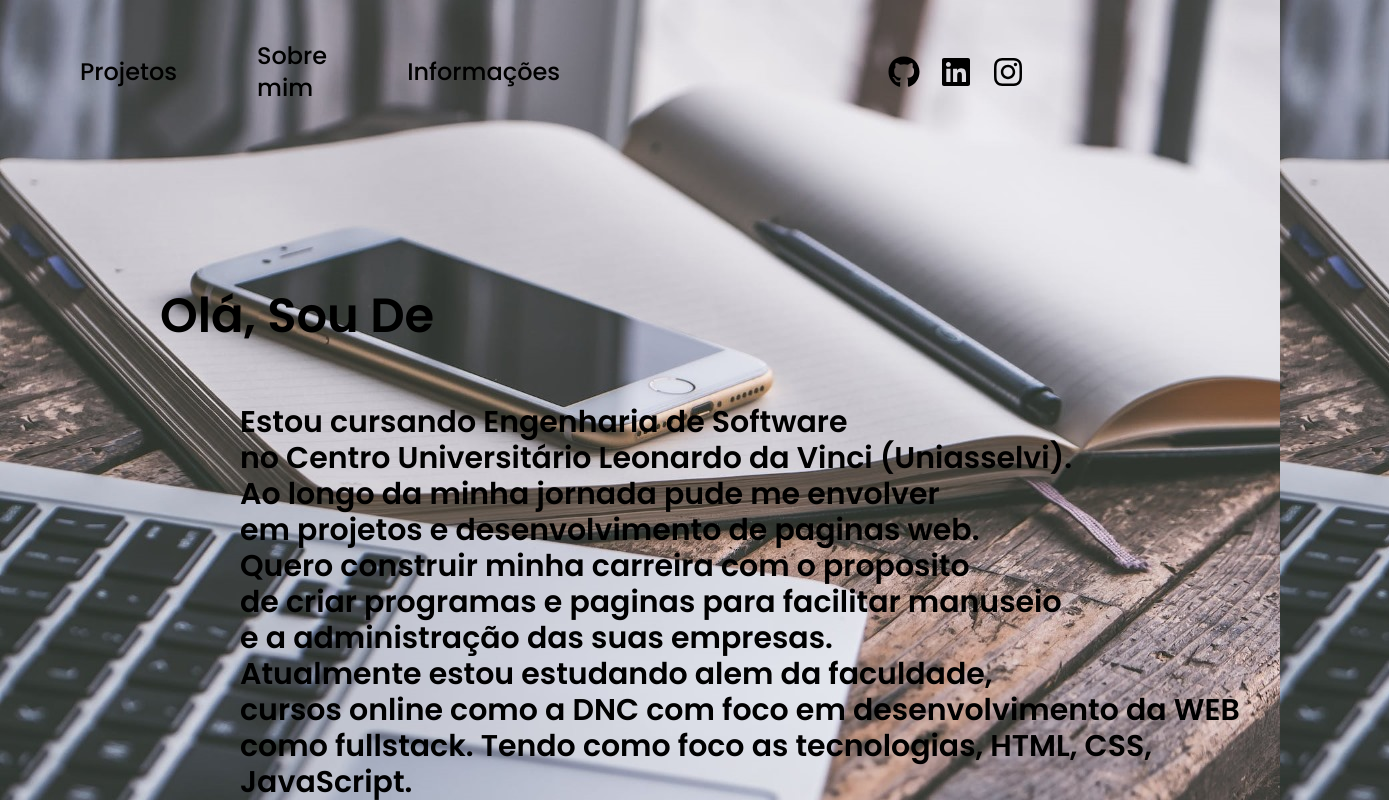
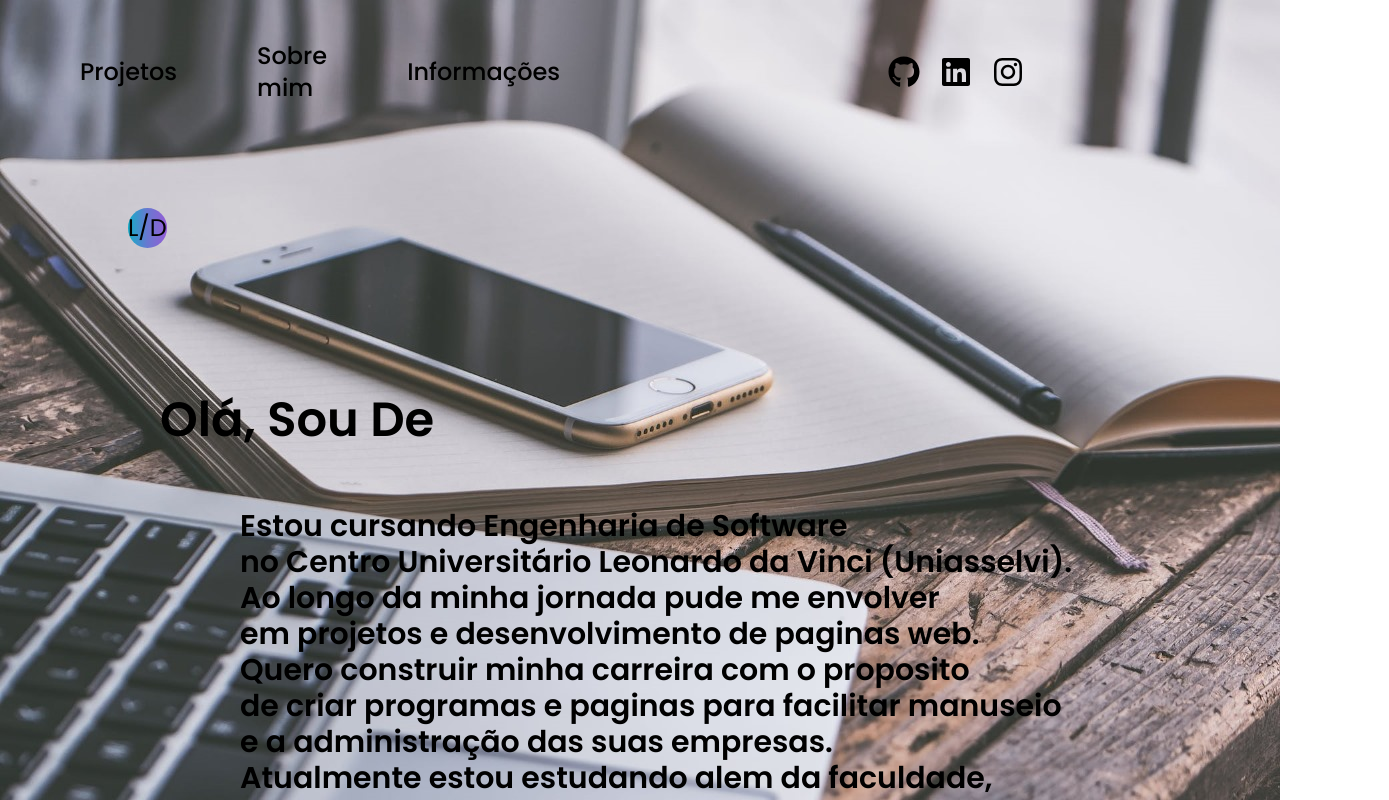
Before and after one commit to MatheusEngSoft/Portifolio-React, a React (Vite) app: page / in a window 1280 px wide. Shown: the top 800 px of the page, 1389 px wide, since content can reach past the window. Built offline with nearby package versions, Linux system fonts and the light colour scheme.

Commit message:
uso do useState para a mudança no background

```diff
--- a/index.html
+++ b/index.html
@@ -8,7 +8,7 @@
     <link href="https://fonts.googleapis.com/css2?family=Poppins:ital,wght@0,100;0,200;0,300;0,400;0,500;0,600;0,700;0,800;0,900;1,100;1,200;1,300;1,400;1,500;1,600;1,700;1,800;1,900&display=swap" rel="stylesheet">
     <title>Portifolio</title>
   </head>
-  <body style="background: url('./src/assets/img/bacground.jpg') no-repeat center center fixed; background-size: cover; margin: 0; padding: 0; box-sizing: border-box; font-family: 'Poppins', sans-serif; color: #000000;" >
+  <body>
     <div id="root"></div>
     <script type="module" src="/src/main.tsx"></script>
   </body>
--- a/src/assets/aboutme.tsx
+++ b/src/assets/aboutme.tsx
@@ -3,8 +3,6 @@ import TimeLine from "./components/timeline"
 const events = [
   { data: '2023', description: 'comecei minha faculdade de engenharia de software'},
   { data: '2024', description: 'comecei a estudar desenvolvimento web pela DNC'},
-  { data:'2024', description: 'Testando'},
-  {data:'2024', description: 'Testando novamente'}
 ]
 
 export default function AboutMe(){
--- a/src/assets/app.tsx
+++ b/src/assets/app.tsx
@@ -1,33 +1,40 @@
-import Apresentation from './apresentation'
-import AboutMe from './aboutme'
-import Info from './info'
-import Project from './project'
-import Header from './header'
+import React, { useState,} from 'react';
+import Apresentation from './apresentation';
+import AboutMe from './aboutme';
+import Info from './info';
+import Project from './project';
+import Header from './header';
+import backgroundImage from './img/bacground.jpg'; // Importando a imagem diretamente
 
 export default function App() {
+  const [style, setStyle] = useState('background');
+
+  const toggleBackground = () => {
+    setStyle(prevStyle =>
+      prevStyle === 'background' ? 'class' : 'background'
+    );
+  };
+
   return (
-    <div className=' flex flex-col h-screen'>
-      <header>
-        <Header/>
-      </header>
-
-      <main className=' flex flex-1 flex-col'>
-        <section className=' my-5'>
+    <div className={`flex flex-col  ${style === 'background' ? '' : 'bg-slate-900 text-zinc-50'}`}>
+      <main className='flex flex-1 flex-col' style={style === 'background' ? { backgroundImage: `url(${backgroundImage})`, backgroundRepeat: 'no-repeat', backgroundPosition: 'center center', backgroundAttachment: 'fixed', backgroundSize: 'cover' } : {}}>
+        <section>
+          <Header />
+          <button onClick={toggleBackground} className='bg-gradient-to-r from-[#13ADC7] via-[#6978D1] to-[#945DD6] ml-32 mt-16 w-15 h-10 rounded-full text-2xl font-semibold"'>L/D</button>
+        </section>
+        <section className='my-5'>
           <Apresentation />
         </section>
-
-        <section id='project' className=' my-5'>
+        <section id='project' className='my-5'>
           <Project />
         </section>
-
-        <section id='aboutme' className=' my-5 mt-20'>
+        <section id='aboutme' className='my-5 mt-20'>
           <AboutMe />
         </section>
+        <footer>
+          <Info />
+        </footer>
       </main>
-
-      <footer id='info'>
-        <Info />
-      </footer>
     </div>
   );
 }
```
